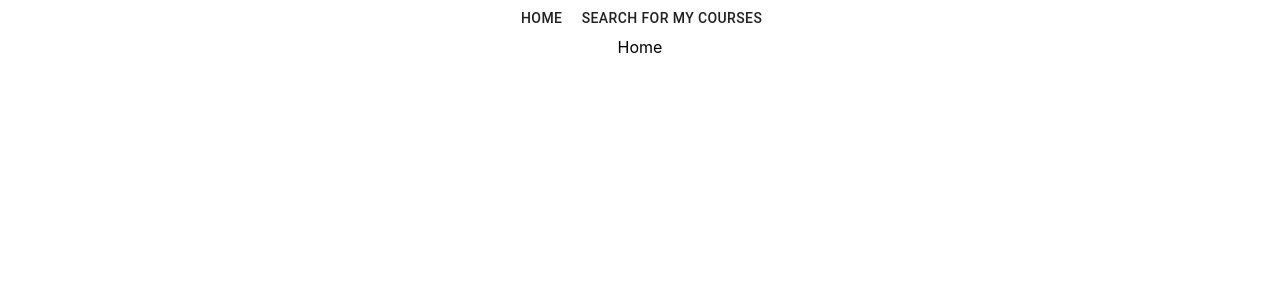
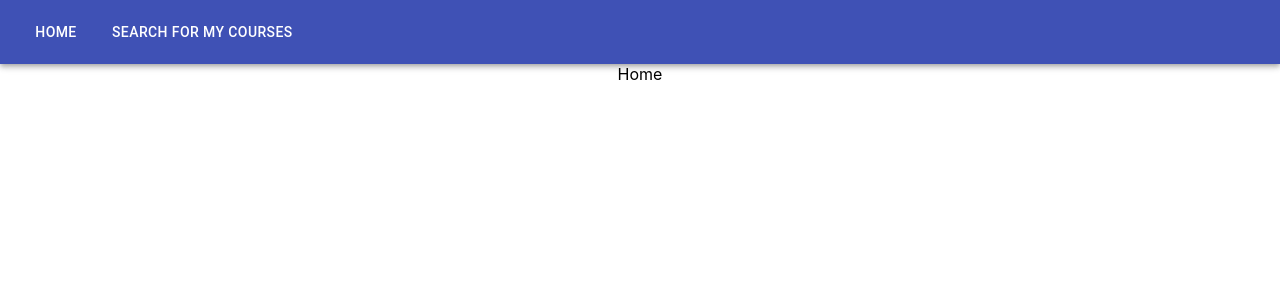
Before and after one commit to Davenury/EventsOrganizerFrontend, a React (Create React App) app: page / in a window 1280 px wide. Shown: the top 300 px of the page. Built offline with nearby package versions, Linux system fonts and the light colour scheme.

Commit message:
navbar + link copy to clipboard

```diff
--- a/src/App.js
+++ b/src/App.js
@@ -8,17 +8,43 @@ import {
 } from "react-router-dom";
 import {Button} from "@material-ui/core";
 import { CourseView } from './components/course/CourseView';
+import { makeStyles } from '@material-ui/core/styles';
+import AppBar from '@material-ui/core/AppBar';
+import Toolbar from '@material-ui/core/Toolbar';
+
+const useStyles = makeStyles((theme) => ({
+    root: {
+      flexGrow: 1,
+      justifyContent: "right"
+    },
+    menuButton: {
+      marginRight: theme.spacing(2),
+    },
+    title: {
+      flexGrow: 1,
+    },
+    link: {
+        color: "white",
+        textDecoration: "none"
+    }
+  }));
 
 function App() {
+
+    const classes = useStyles();
   return (
     <div className="App">
       <Router>
-        <Link to="/">
-            <Button>Home</Button>
-        </Link>
-        <Link to="/search">
-            <Button>Search For My Courses</Button>
-        </Link>
+          <AppBar position="static" className={classes.root}>
+              <Toolbar>
+                <Link to="/" className={classes.link}>
+                    <Button color="inherit" className={classes.menuButton}>Home</Button>
+                    </Link>
+                    <Link to="/search" className={classes.link}>
+                        <Button color="inherit" className={classes.menuButton}>Search For My Courses</Button>
+                    </Link>
+            </Toolbar>
+          </AppBar>
 
         <Switch>
             <Route exact path="/">
--- a/src/components/course/CourseDetails.js
+++ b/src/components/course/CourseDetails.js
@@ -1,5 +1,5 @@
 import React from 'react';
-import { Box, OutlinedInput } from '@material-ui/core';
+import { Box } from '@material-ui/core';
 import { makeStyles } from '@material-ui/core/styles';
 import Card from '@material-ui/core/Card';
 import CardContent from '@material-ui/core/CardContent';
--- a/src/components/course/CourseLinkAlert.js
+++ b/src/components/course/CourseLinkAlert.js
@@ -1,13 +1,48 @@
 import React from 'react';
-import { makeStyles } from '@material-ui/core/styles';
 import Alert from '@material-ui/lab/Alert';
 import { generate } from '../../services/utils/courseLinkGenerator';
+import { Button } from '../../atoms/Button';
+import Snackbar from '@material-ui/core/Snackbar';
 
 export function CourseLinkAlert(props){
 
+    const [openSnack, setOpenSnack] = React.useState(false);
+
+    const link = generate(props.id)
+
+    const copyToClipboard = () => {
+        navigator.clipboard.writeText(link)
+        setOpenSnack(true)
+    }
+
+    const closeSnack = (event, reason) => {
+        if (reason === 'clickaway') {
+            return;
+        }
+        setOpenSnack(false)
+    }
+
     return (
         <Alert severity="success">
-            Here's your link: {generate(props.id)} !
+            Here's your link:
+            <div style={{display: "table", clear:"both"}}>
+                <div style={{width: "70%", float: "left"}}>
+                    {link}
+                </div>
+                <div style={{width: "20%", float: "left", position: "absolute", right: "10%"}}>
+                    <Button text="copy" onClick={copyToClipboard}/>
+                </div>
+            </div>
+            <Snackbar
+                anchorOrigin={{
+                    vertical: 'bottom',
+                    horizontal: 'left',
+                }}
+                open={openSnack}
+                autoHideDuration={3000}
+                onClose={closeSnack}
+                message="Link Copied!"
+            />
         </Alert>
     )
 }
--- a/src/components/course/CourseModal.js
+++ b/src/components/course/CourseModal.js
@@ -5,7 +5,6 @@ import Modal from '@material-ui/core/Modal';
 import { CourseDetails } from './CourseDetails';
 import { Button } from '../../atoms/Button';
 import { green } from '@material-ui/core/colors';
-import { generate } from '../../services/utils/courseLinkGenerator';
 import { CourseLinkAlert } from './CourseLinkAlert';
 import { Box } from "@material-ui/core";
 
```
